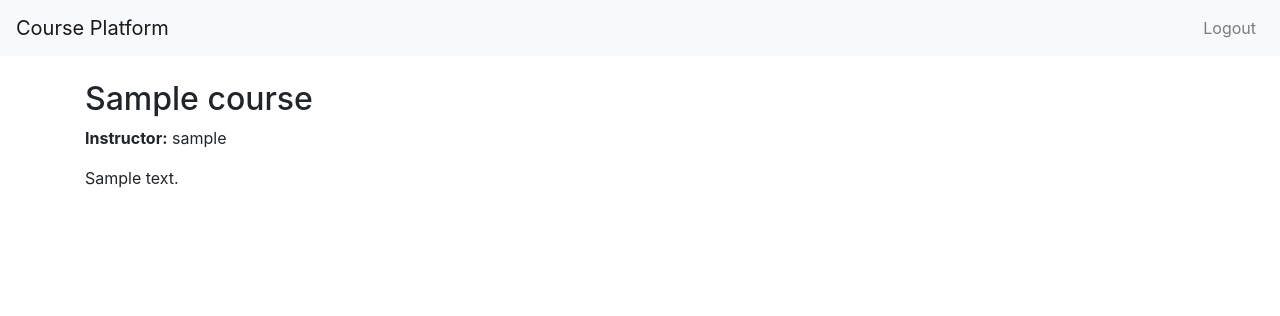
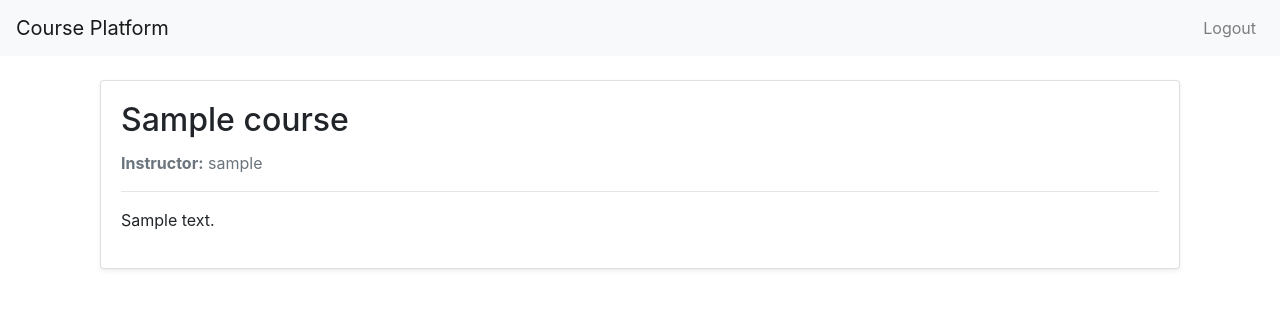
Before and after one commit to alvindioprakosa/Django-Saas-template, a Django app: page /course/1/ in a window 1280 px wide. Shown: the top 316 px of the page. Run offline with Django 4.2, Linux system fonts and the light colour scheme; a user stored in the database is signed in; tables that the repository leaves empty hold one stand-in row (values such as "Sample post"); some libraries are stand-ins or nearby versions.

Commit message:
Update Template Coursus Detail

```diff
--- a/course/templates/course_detail.html
+++ b/course/templates/course_detail.html
@@ -1,6 +1,18 @@
-{% extends "base.html" %} {% block content %}
-<h2>{{course.title}}</h2>
-<p><strong>Instructor:</strong> {{course.instructor.username}}</p>
-<p></p>
-<p>{{course.content}}</p>
+{% extends "base.html" %}
+
+{% block content %}
+<div class="container mt-4">
+  <div class="card shadow-sm">
+    <div class="card-body">
+      <h2 class="card-title">{{ course.title }}</h2>
+      <p class="text-muted">
+        <strong>Instructor:</strong> {{ course.instructor.username }}
+      </p>
+      <hr />
+      <div class="card-text">
+        {{ course.content|linebreaks }}
+      </div>
+    </div>
+  </div>
+</div>
 {% endblock %}
```
